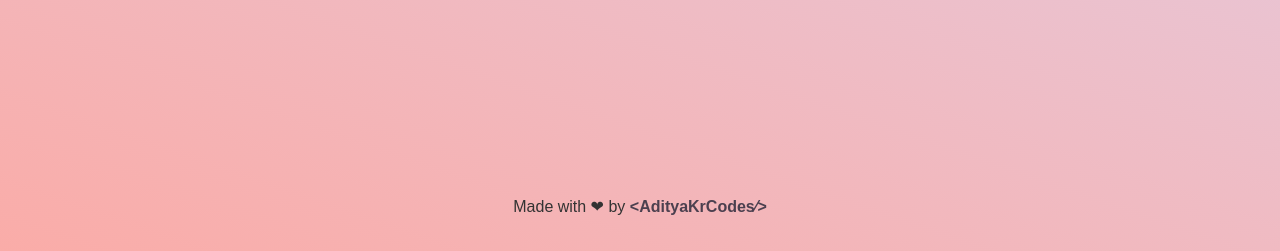
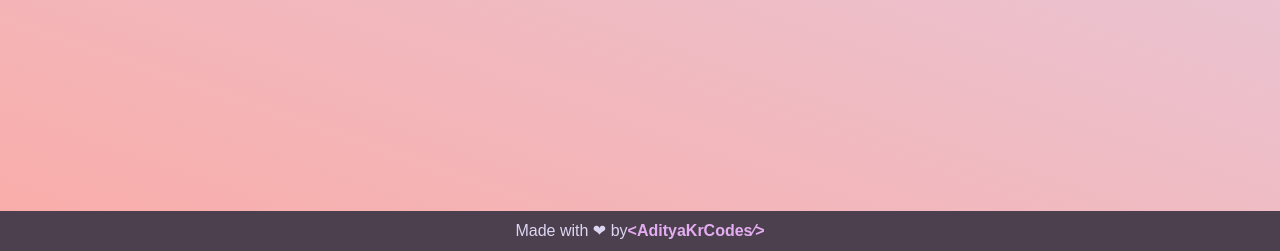
Before and after one commit to adityakrcodes/fact-gen-webapp, a Flask app: page / in a window 1280 px wide. Shown: the part 581-832 px from the top of the page. Run offline with Flask 3, Linux system fonts and the light colour scheme; some web fonts are replaced.

Commit message:
fixed footer

```diff
--- a/static/style.css
+++ b/static/style.css
@@ -34,6 +34,7 @@ a{
 .cont{
 	width: 90vw;
 	margin: 0 auto;
+	height: 95vh;
 }
 
 .main-head{
@@ -193,16 +194,20 @@ a{
 }
 
 .footer{
+	display: flex;
+	align-items: center;
+	justify-content: center;
 	width: 100vw;
-	text-align: center;
+	height: 5vh;
 	text-decoration: none;
-	position: absolute;
-	bottom: 0;
+	background-color: #4C404F;
+	color: #DDD6F3;
 }
 
 .footer > a{
-	color: #4C404F;
+	color: rgb(228, 173, 241);
 	font-weight: bold;
+	margin: auto 0;
 }
 
 @media screen and (min-width: 768px) {
```
